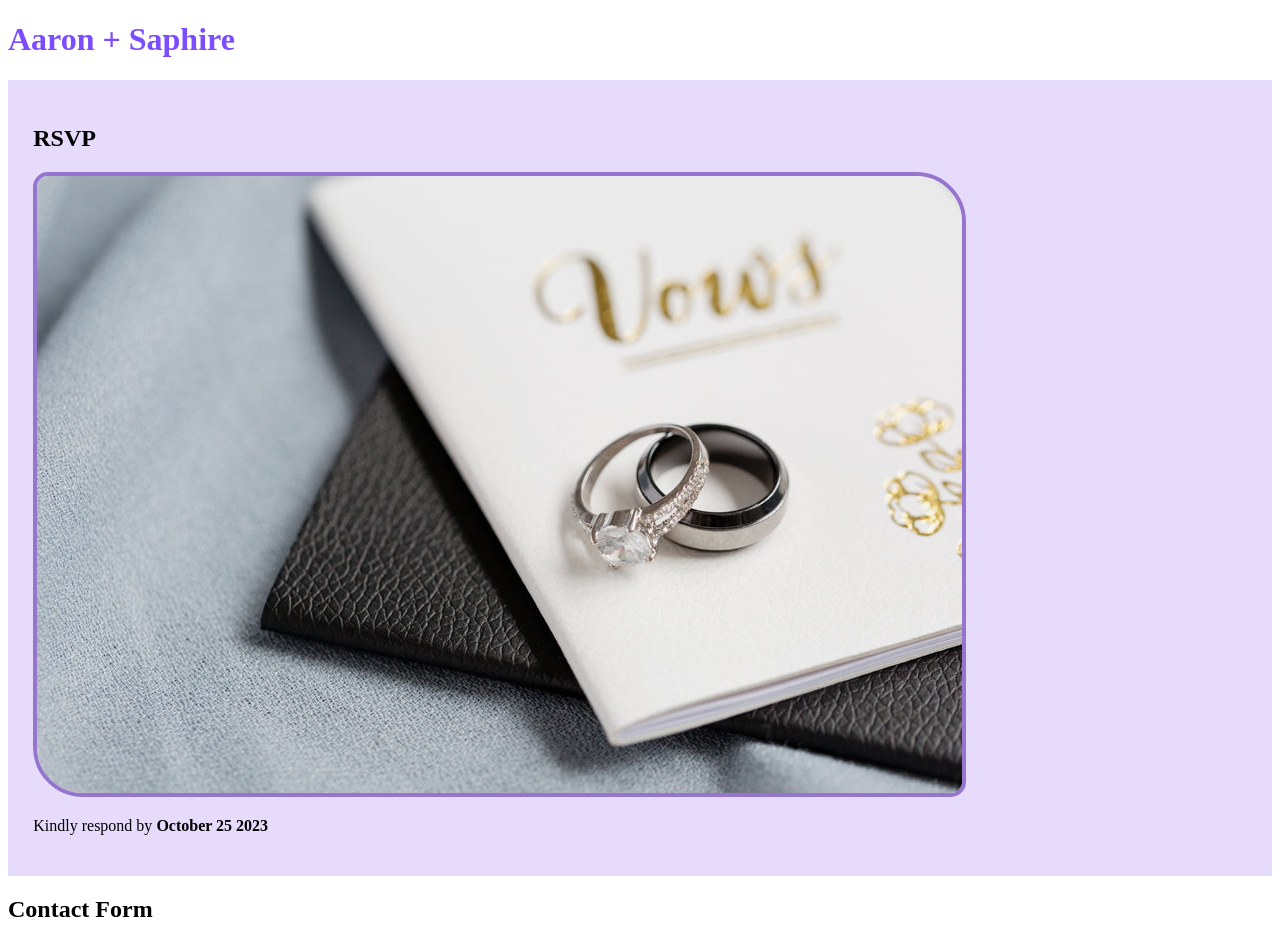
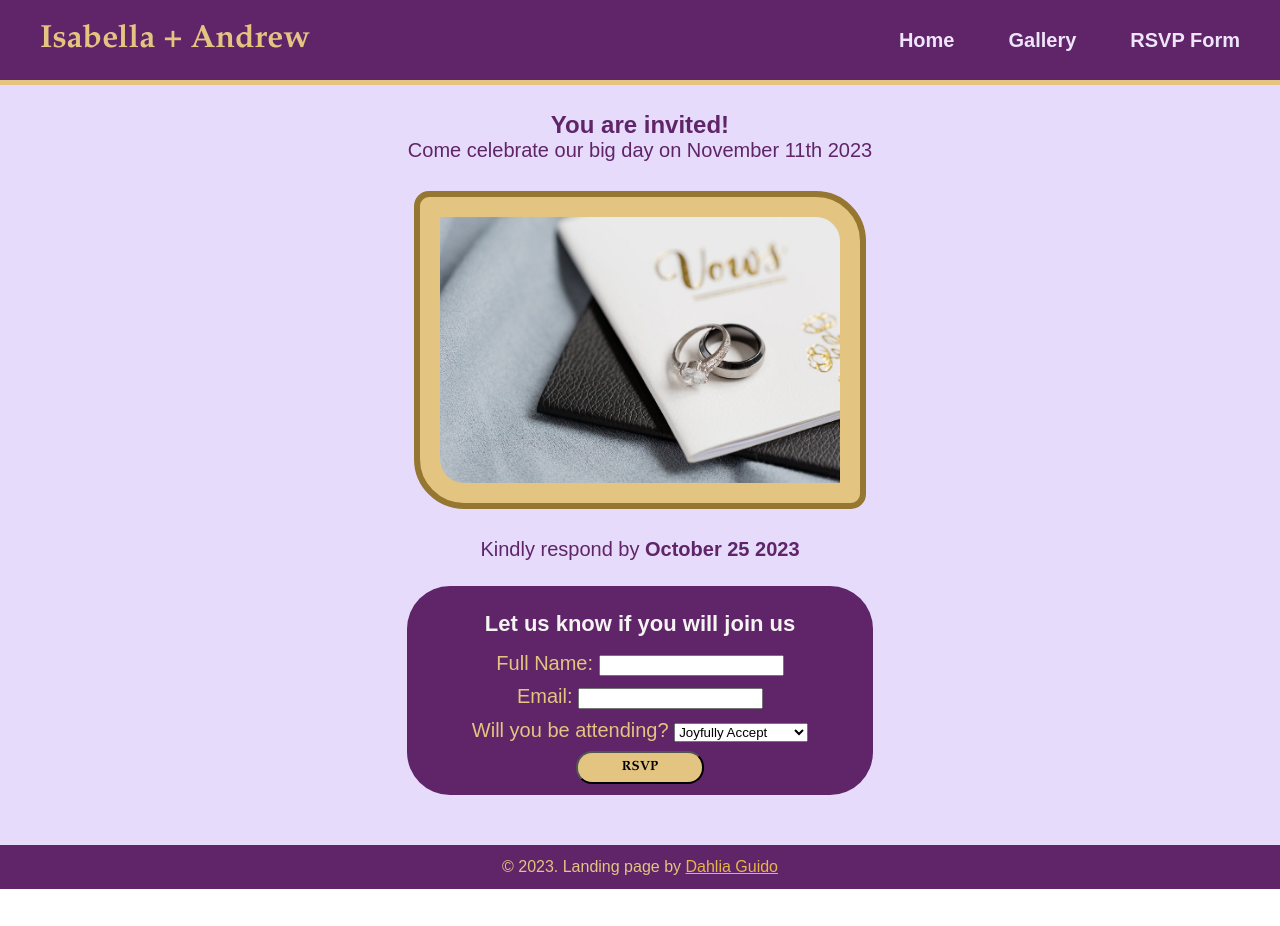
Before and after one commit to CypherNyx/HTML-Simple-landing-page, a plain HTML site: page index.html in a window 1280 px wide. Shown: the top 926 px of the page. After the commit the page ends 889 px from the top, so only its background shows below. Drawn offline with Linux system fonts and the light colour scheme.

Commit message:
Applying styles and adding more information to page

```diff
--- a/assets/style.css
+++ b/assets/style.css
@@ -1,26 +1,87 @@
+* {
+  margin: 0;
+}
+
+body {
+  margin: 0 auto;
+  font-family: sans-serif;
+}
+
+header {
+  background-color: #5f2568;
+  display: flex;
+  align-items: center;
+  justify-content: space-between;
+  padding: 0 40px 0 40px;
+  height: 5rem;
+  border-bottom: 5px solid #e3c480;
+}
+
+header nav ul {
+  display: flex;
+  list-style-type: none;
+}
+
+.menu-item {
+  margin-left: 54px;
+}
+
 h1 {
-  color: #7c4dff;
+  color: #e3c480;
+  font-family: Palatino Linotype, Book Antiqua, Palatino, serif;
 }
+
 main {
   padding: 2%;
   background: #e6dbfb;
 }
+
 li {
   color: #ffeb3b;
 }
 
-li > a {
+li a {
   color: #eee5fb;
+  font-size: 1.25em;
+  font-family: sans-serif;
+  font-weight: 600;
+  text-decoration: none;
+}
+
+/* mouse over link */
+li a:hover {
+  color: #fbde06;
+}
+
+/* selected link */
+li a:active {
+  color: #e1ff00;
+}
+
+.intro {
+  text-align: center;
+  color: #5f2568;
+}
+
+section#rsvp-form {
+  text-align: center;
+  height: 10rem;
+  padding: 2% 0;
+  margin: 2% 31%;
+  background: #5f2568;
+  border-radius: 43px;
 }
 
 li#email {
   background: #9b6c9a;
   line-height: 2;
 }
+
 li#github {
   background: #9575cd;
   line-height: 2;
 }
+
 li#portfolio {
   background: #5f2568;
   line-height: 2;
@@ -28,5 +89,44 @@ li#portfolio {
 
 img {
   border-radius: 15px 50px 15px;
-  border: 4px solid #9575cd;
+  border: 6px solid #967731;
+  max-width: 400px;
+  padding: 20px;
+  background: #e3c480;
+  margin: 29px auto;
+  display: block;
 }
+
+p {
+  font-size: 20px;
+}
+
+footer {
+  background: #5f2568;
+  text-align: center;
+  color: #e3c480;
+  padding: 1% 0;
+}
+
+footer a {
+  color: #e8b547;
+}
+
+section#rsvp-form p {
+  padding: 1% 0;
+  color: #e3c480;
+}
+
+section#rsvp-form h2 {
+  font-size: 22px;
+  color: #f5f4f2;
+  padding-bottom: 11px;
+}
+
+button {
+  padding: 6px 44px;
+  font-family: Palatino Linotype, Book Antiqua, Palatino, serif;
+  background: #e3c480;
+  border-radius: 16px;
+  font-weight: 900;
+}
--- a/index.html
+++ b/index.html
@@ -1,34 +1,54 @@
 <!DOCTYPE html>
 <html lang="en-US">
+
 <head>
   <meta charset="UTF-8" />
-    <title>Aaron + Saphire RSVP</title>
+  <title>Isabella + Andrew RSVP</title>
   <link rel="stylesheet" href="./assets/style.css" />
 </head>
 
 <body>
   <!-- TODO: Write Your Code Below-->
   <header>
-      <h1>Aaron + Saphire</h1>
+    <h1>Isabella + Andrew</h1>
+    <nav>
+      <ul>
+        <li class="menu-item"><a href="#">Home</a></li>
+        <li class="menu-item"><a href="#">Gallery</a></li>
+        <li class="menu-item"><a href="#rsvp-form">RSVP Form</a></li>
+      </ul>
+    </nav>
   </header>
   <main>
-      <section class="lesson">
-        <h2>RSVP</h2>
+    <section class="intro">
+      <h2> You are invited! <!-- Mr and Mrs. Reeves EST. 2023--></h2>
+      <p>Come celebrate our big day on November 11th 2023 </p>
+      <img src="./assets/wedding-vows-and-wedding-rings.jpg" alt="wedding vows and wedding rings" />
 
-        <img
-          src="./assets/wedding-vows-and-wedding-rings.jpg"
-          alt="wedding vows and wedding rings"
-        />
-
-        <p style="width: 550px">
+      <p>
         Kindly respond by <strong>October 25 2023</strong>
       </p>
     </section>
-    </main>
-    <section>
-      <h2>Contact Form </h2>
+    <section id="rsvp-form">
       <form>
+        <h2>Let us know if you will join us</h2>
 
+        <p>
+          <label for="name">Full Name:</label>
+          <input type="text" id="name" name="name" required />
+        </p>
+        <p>
+          <label for="email">Email:</label>
+          <input type="email" id="email" name="email" required />
+        </p>
+        <p>
+          <label for="rsvp">Will you be attending?</label>
+          <select id="rsvp" name="rsvp">
+            <option value="yes">Joyfully Accept</option>
+            <option value="no">Regretfully Decline</option>
+          </select>
+        </p>
+        <p><button type="submit">RSVP</button></p>
       </form>
 
       <!-- <ul>
@@ -50,14 +70,13 @@
         </li>
       </ul>-->
     </section>
+  </main>
   <footer>
     &copy; 2023. Landing page by
-      <a
-        href="https://github.com/CypherNyx"
-        title="Dahlia's Github"
-        target="_blank"
-        >Dahlia Guido</a
-      >
+    <a href="https://github.com/CypherNyx" title="Dahlia's Github" target="_blank">
+      Dahlia Guido
+    </a>
   </footer>
 </body>
+
 </html>
```
Lines whose indentation alone changed are shown as unchanged.
